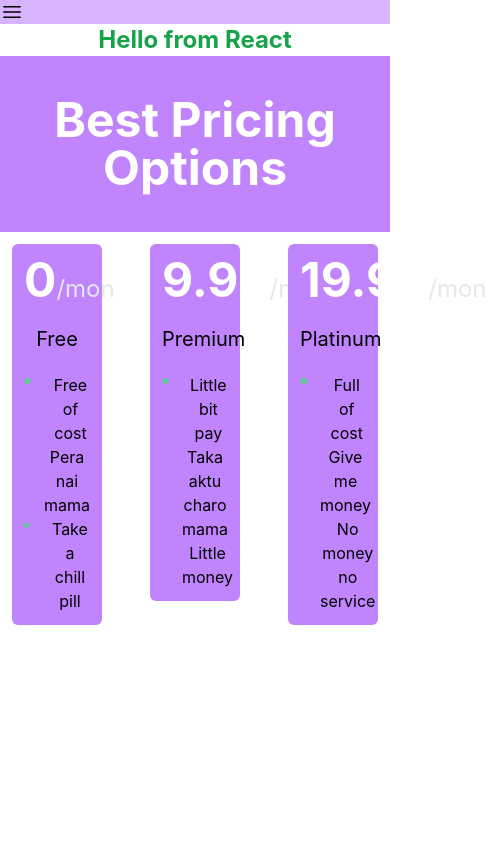
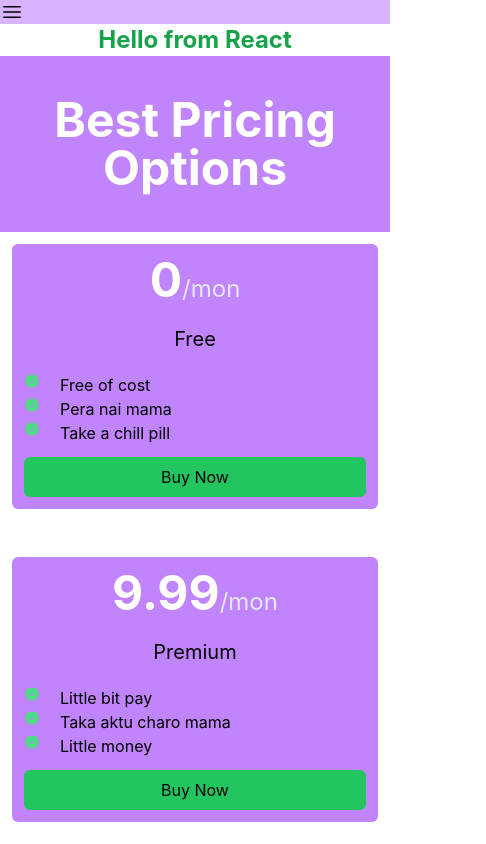
Before and after one commit to Fatema04/price_club, a React (Create React App) app: page / in a window 390 px wide. Shown: the top 844 px of the page, 486 px wide, since content can reach past the window. Built offline with nearby package versions, Linux system fonts and the light colour scheme.

Commit message:
card completed

```diff
--- a/src/components/Feature/Feature.js
+++ b/src/components/Feature/Feature.js
@@ -2,12 +2,14 @@ import React from 'react';
 import { CheckCircleIcon } from '@heroicons/react/24/solid';
 
 const Feature = ({ feature }) => {
-    return (
+    return (<div>
         <div className='flex'>
             <CheckCircleIcon className='h-4 w-4 text-green-400'></CheckCircleIcon>
             <p className='ml-5'>{feature}</p>
 
         </div>
+
+    </div>
     );
 };
 
--- a/src/components/PriceOption/PriceOption.js
+++ b/src/components/PriceOption/PriceOption.js
@@ -18,6 +18,7 @@ const PriceOption = ({ option }) => {
                         features.map(feature => <Feature feature={feature}></Feature>)
                     }
                 </div>
+                <button className='bg-green-500 w-full text-center p-2 rounded-md mt-3'>Buy Now</button>
             </div>
         </div>
     );
--- a/src/components/Pricing/Pricing.js
+++ b/src/components/Pricing/Pricing.js
@@ -31,7 +31,7 @@ const Pricing = () => {
             <h1 className='bg-purple-400 text-white text-5xl font-bold p-10 md:mx-auto md:text-center'>
                 Best Pricing Options
             </h1>
-            <div className='grid grid-cols-3 gap-6'>
+            <div className='grid md:grid-cols-3 gap-6'>
                 {
                     priceOption.map(option =>
                         <PriceOption
```
